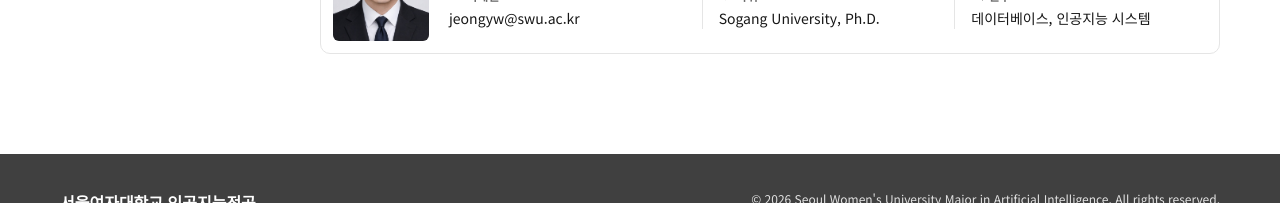
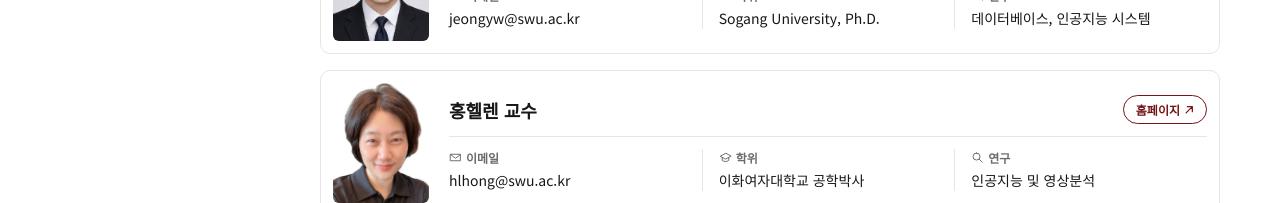
Before and after one commit to swu-sw-hompage/ai-FE, a React (Vite) app: page /faculty in a window 1280 px wide. Shown: the part 749-952 px from the top of the page. Built offline with nearby package versions, Linux system fonts and the light colour scheme; no server answers; a web font is replaced by a local one.

Commit message:
교수진에 홍헬렌 교수님 추가

```diff
--- a/src/data/faculty.js
+++ b/src/data/faculty.js
@@ -1,4 +1,5 @@
 import jeongYeonwoo from '../assets/images/faculty/jeong-yeonwoo.jpg'
+import hongHelen from '../assets/images/faculty/hong-helen.jpg'
 
 // 교수진 페이지에 이 순서 그대로 표시된다. homepage는 있는 교수님만 적는다.
 export const FACULTY = [
@@ -11,4 +12,13 @@ export const FACULTY = [
     homepage: 'https://scap.swu.ac.kr',
     photo: jeongYeonwoo,
   },
+  {
+    name: '홍헬렌',
+    position: '교수',
+    email: 'hlhong@swu.ac.kr',
+    degree: '이화여자대학교 공학박사',
+    research: '인공지능 및 영상분석',
+    homepage: 'https://sites.google.com/view/vcmilab/home',
+    photo: hongHelen,
+  },
 ]
```
Also changed, not shown: src/assets/images/faculty/hong-helen.jpg (added), 1 other file (tests, documents, lock files or other folders).
